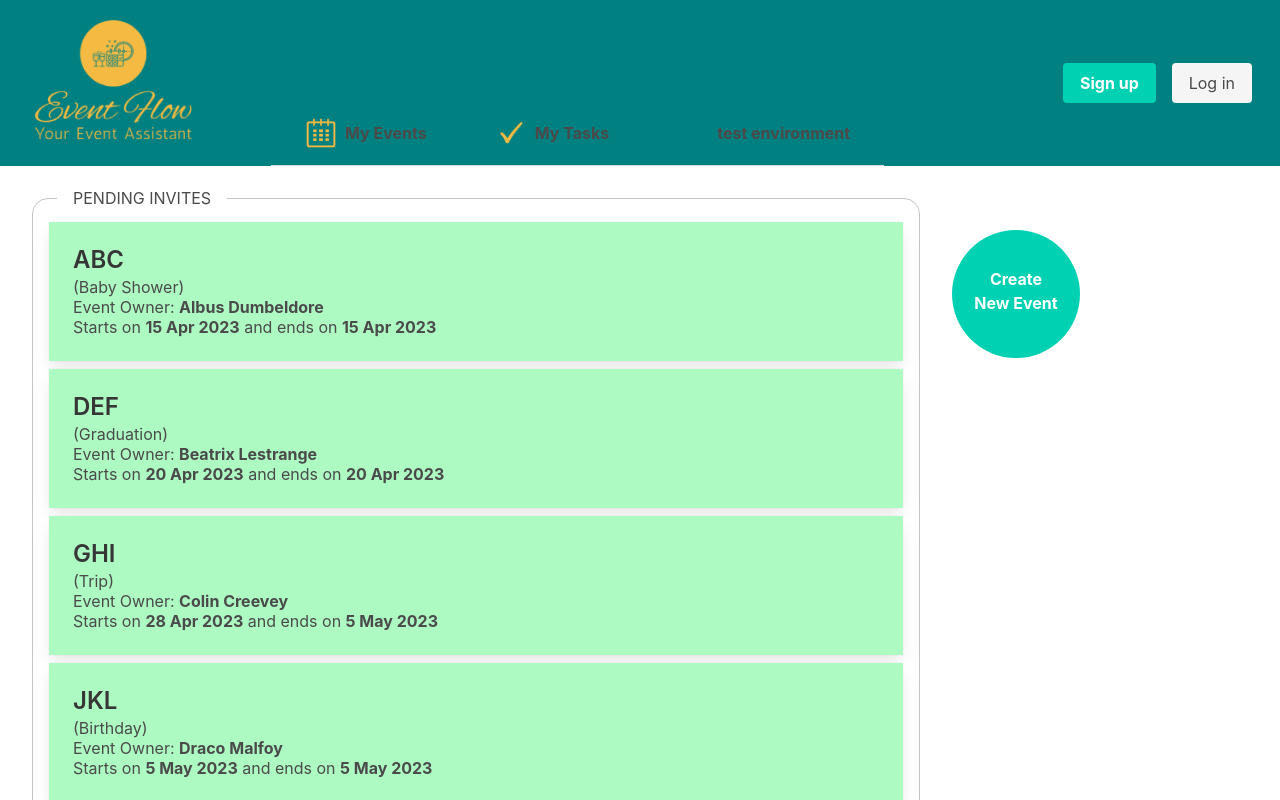
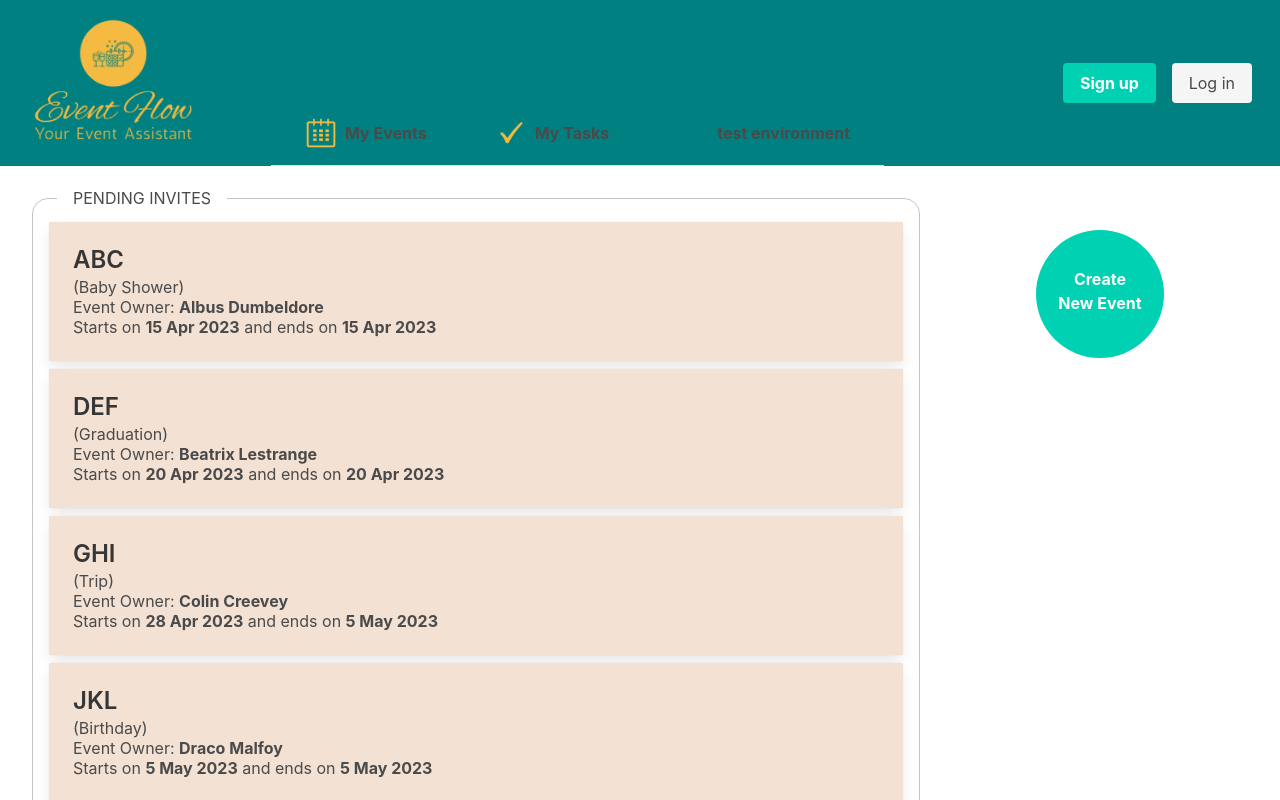
Before and after one commit to shaimaaGhamry/Event-Flow, a React (Create React App) app in the folder client/: page /myevents in a window 1280 px wide. Shown: the top 800 px of the page. Built offline with nearby package versions, Linux system fonts and the light colour scheme; the HTML template or start-up script is replaced by a standard one; what bulma-calendar would draw is missing.

Commit message:
fixed formatting and colours

```diff
--- a/client/src/index.css
+++ b/client/src/index.css
@@ -1,10 +1,10 @@
 :root {
   --is-light: #ffffff;
   --is-primary: #00d1b2;
-  --is-public: rgb(169, 250, 250);
-  --is-private: rgb(173, 251, 194);
-  --is-expired: #f5f5f5;
-  --is-pending: rgb(254, 229, 168);
+  --is-public: rgb(205, 239, 239);
+  --is-private: rgb(243, 225, 212);
+  --is-expired: #e6e6e6;
+  --is-pending: rgb(254, 219, 219);
   --text: #4a4a4a;
   --yellow: #f5ba41;
 }
@@ -54,13 +54,22 @@ code {
   padding-right: 2rem;
 }
 
-.actions {
+.right-panel {
   width: 25%;
   display: flex;
+  padding-right: 1rem;
+}
+
+.actions {
+  flex-direction: row;
+  justify-content: center;
+  align-items: flex-start;
+}
+
+.lists {
   flex-direction: column;
   justify-content: flex-start;
   align-items: stretch;
-  padding-right: 1rem;
 }
 
 .event-row {
@@ -84,8 +93,8 @@ span.event-list {
   padding-right: 1rem;
 }
 
-div.invitees {
-  margin-top: 1.5rem;
+.event-row {
+  margin-bottom: 1.5rem;
 }
 
 p.invitees {
--- a/client/src/routes/Event.js
+++ b/client/src/routes/Event.js
@@ -49,7 +49,7 @@ const Event = () => {
           </footer>
         </article>
       </div>
-      <div className="actions">
+      <div className="right-panel lists">
         {event.isPrivate &&
           <>
             <div className="row event-row invitees">
@@ -73,9 +73,10 @@ const EventInvitees = ({ invitees, attendees }) => {
   }
   let inviteeNames = invitees.map(iName => iName.userName);
   let attendeeNames = attendees.map(aName => aName.userName);
-  const confirmationPending = inviteeNames.filter(
+  let confirmationPending = inviteeNames.filter(
     invitee => !attendeeNames.includes(invitee)
   );
+  console.log(confirmationPending);
   return (
     <>
       {attendeeNames.map((attendee) => (
--- a/client/src/routes/Home.js
+++ b/client/src/routes/Home.js
@@ -14,7 +14,7 @@ const Home = () => {
           <PublicEvents events={events} />
         </div>
       </div>
-      <div className="actions">
+      <div className="right-panel actions">
         <Link to="/CreateEvent" className="div-button">
           <div className="create-button">
             <p>Create</p>
--- a/client/src/routes/MyEvents.js
+++ b/client/src/routes/MyEvents.js
@@ -30,7 +30,7 @@ const MyEvents = () => {
           {expiredEvents.map((app) => <App type={app.type} title={app.title} owner={app.owner} sdate={app.sdate} edate={app.edate} scope="expired" />)}
         </div>
       </div>
-      <div className="actions">
+      <div className="right-panel actions">
         <Link to="/CreateEvent" className="div-button">
           <div className="create-button">
             <p>Create</p>
--- a/client/src/routes/MyTasks.js
+++ b/client/src/routes/MyTasks.js
@@ -20,7 +20,7 @@ const MyTasks = () => {
           {completedTasks.map((app) => <App description={app.description} event={app.event} title={app.title} owner={app.owner} date={app.date} completed={app.completed} id={app.id} />)}
         </div>
       </div>
-      <div className="actions">
+      <div className="right-panel actions">
         <Link to='/CreateTask' className="div-button">
           <div className="create-button">
             <p>Create</p>
```
